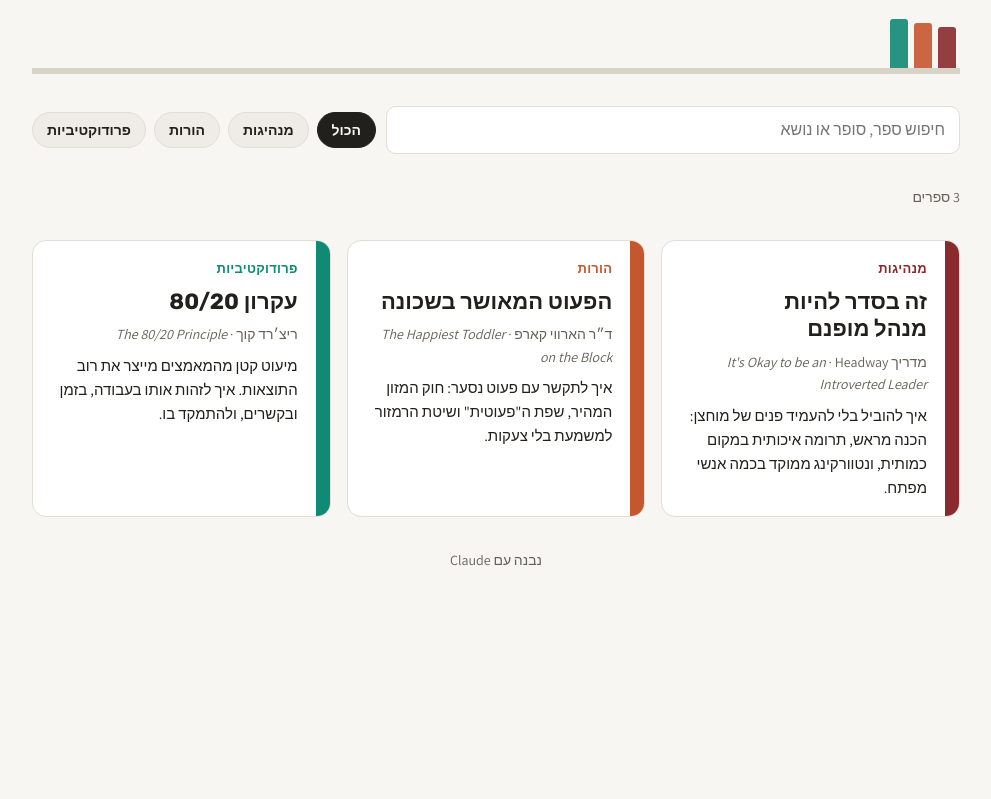
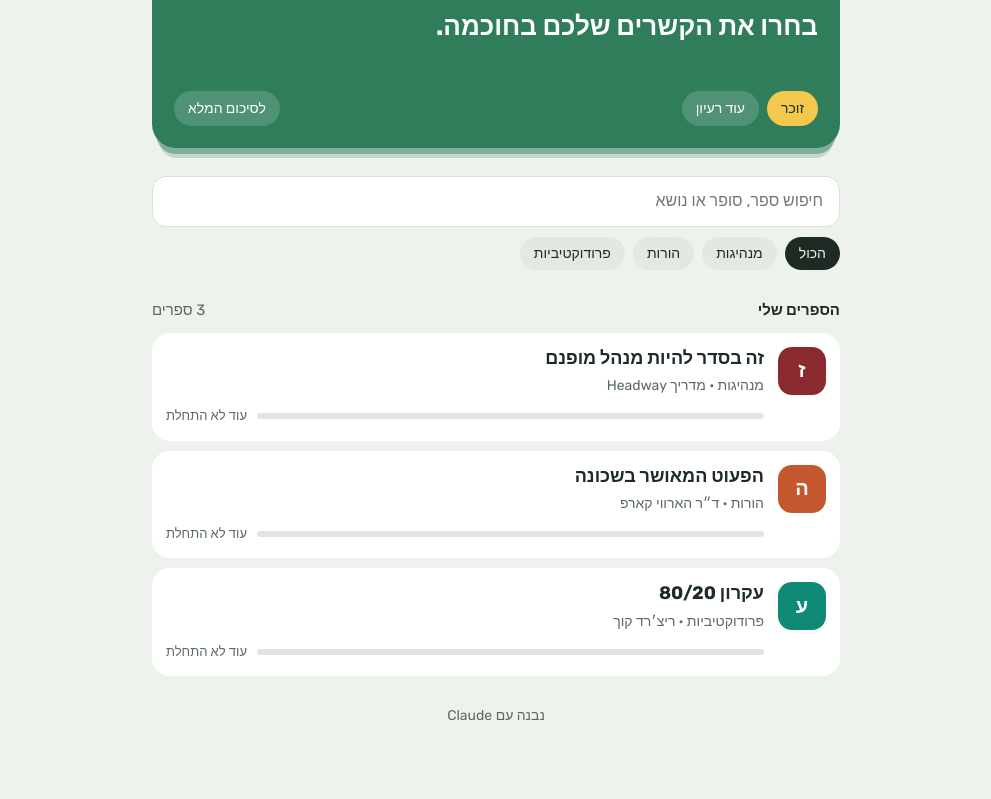
Before and after one commit to EhudShi/Book_library, a plain HTML site: page index.html in a window 1280 px wide. Shown: the part 152-951 px from the top of the page, without its empty margins (144-1135 px from the left). Before the commit the page ends 800 px from the top, so only its background shows below. Drawn offline with Linux system fonts and the light colour scheme.

Commit message:
Redesign site as memory cards: idea of the day, idea deck, step checklists
Co-Authored-By: Claude Opus 5.5 <noreply@anthropic.com>
Claude-Session: https://claude.ai/code/session_01MPiZcdKnwRa4d6XhJGgset

```diff
--- a/assets/book.css
+++ b/assets/book.css
@@ -1,38 +1,65 @@
-/* Shared styles for every book summary page. Each book sets its own --accent / --accent-soft. */
-*,*::before,*::after{box-sizing:border-box}
-:root{
-  --bg:#f7f6f3; --surface:#ffffff; --fg:#22201d; --muted:#665f58; --line:#e2ddd6;
-  --accent:#3b5bdb; --accent-soft:#e7ecfb;
-  --display:"Rubik","Assistant",system-ui,sans-serif;
-  --body:"Assistant","Rubik",system-ui,sans-serif;
-  color-scheme:light;
-}
-@media (prefers-color-scheme:dark){:root:not([data-theme="light"]){
-  --bg:#181614; --surface:#211e1b; --fg:#ece8e3; --muted:#a59d94; --line:#34302b; color-scheme:dark}}
-:root[data-theme="dark"]{--bg:#181614; --surface:#211e1b; --fg:#ece8e3; --muted:#a59d94; --line:#34302b; color-scheme:dark}
-html{-webkit-text-size-adjust:100%}
-body{margin:0;background:var(--bg);color:var(--fg);font-family:var(--body);font-size:17px;line-height:1.7}
-img{max-width:100%}
-.topnav{direction:rtl;max-width:700px;margin:0 auto;padding:20px max(16px,env(safe-area-inset-right,0px)) 0 max(16px,env(safe-area-inset-left,0px))}
-.topnav a{color:var(--muted);text-decoration:none;font-size:15px;font-weight:600}
-.topnav a:hover{color:var(--accent)}
-.wrap{direction:rtl;max-width:700px;margin:0 auto;padding-block:24px 64px;
+/* Shared styles for every book summary page. Tokens come from theme.css.
+   Each book sets its own --accent / --accent-soft (used for its labels and quotes). */
+@import url("theme.css");
+:root{--accent:var(--leaf);--accent-soft:var(--leaf-soft);--display:var(--font);--body:var(--font)}
+
+.topnav{direction:rtl;max-width:700px;margin:0 auto;display:flex;justify-content:space-between;align-items:center;gap:12px;
+  padding:18px max(16px,env(safe-area-inset-right,0px)) 0 max(16px,env(safe-area-inset-left,0px))}
+.topnav a{color:var(--muted);text-decoration:none;font-size:15px;font-weight:500}
+.topnav a:hover{color:var(--leaf)}
+.topnav .pill{background:var(--surface);border-radius:999px;padding:3px 12px;font-size:13px;font-weight:700;color:var(--leaf);font-variant-numeric:tabular-nums}
+
+.wrap{direction:rtl;max-width:700px;margin:0 auto;padding-block:20px 72px;
   padding-left:max(16px,env(safe-area-inset-left,0px));padding-right:max(16px,env(safe-area-inset-right,0px));
-  display:flex;flex-direction:column;gap:36px}
-h1,h2{font-family:var(--display);text-wrap:balance;margin:0;line-height:1.25}
-h1{font-size:clamp(30px,6vw,42px);font-weight:800}
-h2{font-size:22px;font-weight:700;display:flex;gap:10px;align-items:baseline}
-h2 .n{font-size:14px;color:var(--accent);font-weight:700;font-variant-numeric:tabular-nums}
+  display:flex;flex-direction:column;gap:32px}
+h1,h2,h3{font-family:var(--font);text-wrap:balance;margin:0;line-height:1.25}
+h1{font-size:clamp(28px,6vw,40px);font-weight:800}
+h2{font-size:21px;font-weight:700;display:flex;gap:10px;align-items:center}
+h2 .n{flex:none;width:28px;height:28px;border-radius:9px;background:var(--leaf-soft);color:var(--leaf);display:grid;place-items:center;font-size:14px;font-weight:700;font-variant-numeric:tabular-nums}
 p{margin:0}
 ul{margin:0;padding-inline-start:20px;display:flex;flex-direction:column;gap:6px}
-.meta{color:var(--muted);font-size:15px;letter-spacing:.02em}
-header{display:flex;flex-direction:column;gap:14px}
+strong{font-weight:700}
+.meta{color:var(--accent);font-size:14px;font-weight:500}
+header{display:flex;flex-direction:column;gap:12px}
 .lead{font-size:19px}
+
 section{display:flex;flex-direction:column;gap:12px;padding-top:28px;border-top:1px solid var(--line)}
-.key{background:var(--accent-soft);border-radius:10px;padding:12px 16px;font-weight:600}
-.key::before{content:"⚡ "}
-blockquote{margin:0;padding:4px 16px;border-inline-start:3px solid var(--accent);font-style:italic;color:var(--muted)}
+.key{background:var(--surface);border-radius:14px;padding:12px 16px;font-weight:500;border-inline-start:4px solid var(--leaf);box-shadow:var(--shadow)}
+blockquote{margin:0;padding:4px 16px;border-inline-start:3px solid var(--accent);color:var(--muted)}
 blockquote cite{display:block;font-style:normal;font-size:14px;margin-top:4px}
-.todo{background:var(--surface);border:1px solid var(--line);border-radius:12px;padding:20px;display:flex;flex-direction:column;gap:12px}
+
+/* Idea deck, built by book.js from each section's .key line */
+.deck{display:flex;flex-direction:column;gap:12px}
+.deck-head{display:flex;justify-content:space-between;align-items:baseline;gap:12px}
+.deck-head h2{font-size:18px}
+.deck-head span{color:var(--muted);font-size:14px;font-variant-numeric:tabular-nums}
+.cards{display:flex;gap:12px;overflow-x:auto;scroll-snap-type:x mandatory;padding:4px 2px 18px;margin-inline:-2px;scrollbar-width:none}
+.cards::-webkit-scrollbar{display:none}
+.fc{flex:0 0 88%;scroll-snap-align:center;background:var(--surface);border-radius:20px;padding:20px;display:flex;flex-direction:column;gap:10px;min-height:170px;
+  box-shadow:var(--shadow),0 10px 0 -4px var(--leaf-soft),0 18px 0 -8px var(--track)}
+.fc small{color:var(--leaf);font-weight:700;font-size:13px}
+.fc p{font-size:19px;font-weight:700;line-height:1.4}
+.fc a{margin-top:auto;font-size:14px;color:var(--muted);text-decoration:none;font-weight:500}
+.fc a:hover{color:var(--leaf)}
+.dots{display:flex;gap:6px;justify-content:center}
+.dots button{width:8px;height:8px;padding:0;border:0;border-radius:4px;background:var(--track);cursor:pointer}
+.dots button[aria-current="true"]{width:20px;background:var(--leaf)}
+@media (prefers-reduced-motion:no-preference){.cards{scroll-behavior:smooth}.dots button{transition:width .2s ease}}
+@media (min-width:640px){.fc{flex-basis:70%}}
+
+/* Practical steps as a checklist */
+.todo{background:var(--surface);border-radius:20px;padding:20px;display:flex;flex-direction:column;gap:14px;box-shadow:var(--shadow)}
 .todo h2{font-size:20px}
-strong{font-weight:700}
+.todo ul{list-style:none;padding:0;gap:4px}
+.todo .weeks{display:flex;flex-direction:column;gap:4px}
+.todo .weeks li{background:none;border:0;padding:0}
+.todo .weeks b{color:var(--leaf);font-size:15px;display:block}
+.todo-progress{display:flex;align-items:center;gap:10px;font-size:14px;color:var(--muted);font-variant-numeric:tabular-nums}
+.todo-progress .bar{flex:1}
+.step{display:flex;gap:12px;align-items:flex-start;padding:10px 8px;border-radius:12px;cursor:pointer}
+.step:hover{background:var(--bg)}
+.step input{appearance:none;-webkit-appearance:none;flex:none;width:22px;height:22px;margin:3px 0 0;border:2px solid var(--leaf);border-radius:7px;cursor:pointer;display:grid;place-items:center}
+.step input::after{content:"";width:6px;height:11px;border:solid var(--leaf-ink);border-width:0 2.5px 2.5px 0;transform:rotate(45deg) translate(-1px,-1px);opacity:0}
+.step input:checked{background:var(--leaf)}
+.step input:checked::after{opacity:1}
+.step input:checked + span{color:var(--muted);text-decoration:line-through;text-decoration-color:var(--line)}
--- /dev/null
+++ b/assets/theme.css
@@ -0,0 +1,25 @@
+/* Shared design tokens for the whole site ("כרטיסי זיכרון" direction).
+   Palette: sage paper, deep forest ink, white cards, leaf green, sun yellow. One typeface: Rubik. */
+:root{
+  --bg:#eef2ec; --surface:#ffffff; --fg:#1d2b24; --muted:#5a6a61; --line:#d9e1d8; --chip:#e3e9e1;
+  --leaf:#2f7d5b; --leaf-ink:#ffffff; --leaf-soft:#dcebe2; --sun:#f2c94c; --track:#dfe6dd;
+  --font:"Rubik",system-ui,sans-serif;
+  --shadow:0 4px 14px rgb(29 43 36 / .08);
+  color-scheme:light;
+}
+@media (prefers-color-scheme:dark){:root:not([data-theme="light"]){
+  --bg:#111915; --surface:#1a2520; --fg:#e4ede7; --muted:#9db0a5; --line:#2a3832; --chip:#22302a;
+  --leaf:#57b98b; --leaf-ink:#0e1712; --leaf-soft:#1f3329; --sun:#f2c94c; --track:#2a3832;
+  --shadow:0 4px 14px rgb(0 0 0 / .35); color-scheme:dark}}
+:root[data-theme="dark"]{
+  --bg:#111915; --surface:#1a2520; --fg:#e4ede7; --muted:#9db0a5; --line:#2a3832; --chip:#22302a;
+  --leaf:#57b98b; --leaf-ink:#0e1712; --leaf-soft:#1f3329; --sun:#f2c94c; --track:#2a3832;
+  --shadow:0 4px 14px rgb(0 0 0 / .35); color-scheme:dark}
+*,*::before,*::after{box-sizing:border-box}
+html{-webkit-text-size-adjust:100%}
+body{margin:0;background:var(--bg);color:var(--fg);font-family:var(--font);font-size:17px;line-height:1.65}
+a{color:inherit}
+:focus-visible{outline:2px solid var(--leaf);outline-offset:2px}
+.bar{height:6px;background:var(--track);border-radius:3px;overflow:hidden}
+.bar i{display:block;height:100%;background:var(--leaf);border-radius:3px;width:0}
+@media (prefers-reduced-motion:no-preference){.bar i{transition:width .3s ease}}
--- a/books/80-20-principle.html
+++ b/books/80-20-principle.html
@@ -5,8 +5,9 @@
 <meta name="viewport" content="width=device-width,initial-scale=1,viewport-fit=cover">
 <title>עקרון 80/20 · הספרייה שלי</title>
 <link rel="preconnect" href="https://fonts.googleapis.com">
-<link rel="stylesheet" href="https://fonts.googleapis.com/css2?family=Rubik:wght@500;700;800&family=Assistant:wght@400;600;700&display=swap">
+<link rel="stylesheet" href="https://fonts.googleapis.com/css2?family=Rubik:wght@400;500;700;800&display=swap">
 <link rel="stylesheet" href="../assets/book.css">
+<script src="../assets/book.js" defer></script>
 <style>
 :root{--accent:#0f8a74;--accent-soft:#e1f2ee;--minor:#c9d1cd}
 @media (prefers-color-scheme:dark){:root:not([data-theme="light"]){--accent:#3fc4a8;--accent-soft:#1d3530;--minor:#3a4440}}
--- a/index.html
+++ b/index.html
@@ -6,46 +6,48 @@
 <title>הספרייה שלי</title>
 <meta name="description" content="סיכומי ספרים בעברית">
 <link rel="preconnect" href="https://fonts.googleapis.com">
-<link rel="stylesheet" href="https://fonts.googleapis.com/css2?family=Rubik:wght@500;700;800&family=Assistant:wght@400;600;700&display=swap">
+<link rel="stylesheet" href="https://fonts.googleapis.com/css2?family=Rubik:wght@400;500;700;800&display=swap">
+<link rel="stylesheet" href="assets/theme.css">
 <style>
-*,*::before,*::after{box-sizing:border-box}
-:root{
-  --bg:#f7f6f3; --surface:#ffffff; --fg:#22201d; --muted:#665f58; --line:#e2ddd6; --chip:#efece7;
-  --shelf:#d9d2c7;
-  --display:"Rubik","Assistant",system-ui,sans-serif;
-  --body:"Assistant","Rubik",system-ui,sans-serif;
-  color-scheme:light;
-}
-@media (prefers-color-scheme:dark){:root:not([data-theme="light"]){
-  --bg:#181614; --surface:#211e1b; --fg:#ece8e3; --muted:#a59d94; --line:#34302b; --chip:#2b2723; --shelf:#3a352f; color-scheme:dark}}
-:root[data-theme="dark"]{--bg:#181614; --surface:#211e1b; --fg:#ece8e3; --muted:#a59d94; --line:#34302b; --chip:#2b2723; --shelf:#3a352f; color-scheme:dark}
-body{margin:0;background:var(--bg);color:var(--fg);font-family:var(--body);font-size:17px;line-height:1.6}
-.wrap{max-width:960px;margin:0 auto;padding-block:48px 72px;
+/* Home: "idea of the day" card on top, then the book list with how much of each book's steps were applied. */
+.wrap{max-width:720px;margin:0 auto;padding-block:32px 72px;
   padding-left:max(16px,env(safe-area-inset-left,0px));padding-right:max(16px,env(safe-area-inset-right,0px));
-  display:flex;flex-direction:column;gap:32px}
-h1{font-family:var(--display);font-weight:800;font-size:clamp(34px,7vw,52px);line-height:1.1;margin:0}
-header{display:flex;flex-direction:column;gap:10px}
-header p{margin:0;color:var(--muted);font-size:18px}
-.spines{display:flex;gap:6px;align-items:flex-end;height:64px;padding:0 4px;border-bottom:6px solid var(--shelf);margin-top:8px}
-.spines span{width:18px;border-radius:3px 3px 0 0;opacity:.9}
-.tools{display:flex;flex-wrap:wrap;gap:10px;align-items:center}
-.search{flex:1 1 220px;font:inherit;font-size:16px;padding:10px 14px;border-radius:10px;border:1px solid var(--line);background:var(--surface);color:var(--fg)}
-.search:focus{outline:2px solid var(--fg);outline-offset:1px}
+  display:flex;flex-direction:column;gap:28px}
+header{display:flex;justify-content:space-between;align-items:center;gap:12px;flex-wrap:wrap}
+h1{font-weight:800;font-size:clamp(28px,6vw,40px);line-height:1.1;margin:0}
+.streak{background:var(--surface);border-radius:999px;padding:4px 12px;font-size:14px;font-weight:700;color:var(--leaf);font-variant-numeric:tabular-nums}
+.streak[hidden]{display:none}
+
+.daily{position:relative;background:var(--leaf);color:var(--leaf-ink);border-radius:24px;padding:22px;display:flex;flex-direction:column;gap:12px;
+  box-shadow:0 10px 0 -4px color-mix(in srgb,var(--leaf) 45%,transparent),0 18px 0 -8px color-mix(in srgb,var(--leaf) 22%,transparent)}
+.daily small{font-size:14px;font-weight:500;opacity:.85}
+.daily p{margin:0;font-size:clamp(20px,4.6vw,26px);font-weight:700;line-height:1.35;text-wrap:pretty;min-height:2.7em}
+.daily .act{display:flex;gap:8px;flex-wrap:wrap;align-items:center}
+.daily button,.daily a{font:inherit;font-size:14px;font-weight:500;border:0;border-radius:999px;padding:6px 14px;cursor:pointer;text-decoration:none;
+  background:color-mix(in srgb,var(--leaf-ink) 16%,transparent);color:inherit}
+.daily button:hover,.daily a:hover{background:color-mix(in srgb,var(--leaf-ink) 26%,transparent)}
+.daily .done{background:var(--sun);color:#1d2b24}
+.daily .done:hover{background:#f5d56e}
+.daily :focus-visible{outline-color:var(--leaf-ink)}
+.daily a{margin-inline-start:auto}
+
+.tools{display:flex;flex-direction:column;gap:10px}
+.search{font:inherit;font-size:16px;padding:11px 16px;border-radius:14px;border:1px solid var(--line);background:var(--surface);color:var(--fg)}
 .chips{display:flex;flex-wrap:wrap;gap:8px}
-.chip{font:inherit;font-size:14px;font-weight:600;padding:6px 14px;border-radius:999px;border:1px solid var(--line);background:var(--chip);color:var(--fg);cursor:pointer}
-.chip[aria-pressed="true"]{background:var(--fg);color:var(--bg);border-color:var(--fg)}
-.count{color:var(--muted);font-size:14px}
-.grid{display:grid;grid-template-columns:repeat(auto-fill,minmax(260px,1fr));gap:16px}
-.card{display:flex;text-decoration:none;color:inherit;background:var(--surface);border:1px solid var(--line);border-radius:14px;overflow:hidden;transition:transform .15s ease,box-shadow .15s ease}
-.card:hover{transform:translateY(-2px);box-shadow:0 8px 24px rgb(0 0 0 / .08)}
-.card:focus-visible{outline:2px solid var(--fg);outline-offset:2px}
-.spine{flex:none;width:14px}
-.body{padding:18px 18px 16px;display:flex;flex-direction:column;gap:8px;min-width:0}
-.cat{font-size:13px;font-weight:700;letter-spacing:.02em}
-.card h2{font-family:var(--display);font-size:22px;font-weight:700;line-height:1.25;margin:0;text-wrap:balance}
-.by{color:var(--muted);font-size:14px}
-.by bdi{font-style:italic}
-.blurb{margin:0;font-size:15px}
+.chip{font:inherit;font-size:14px;font-weight:500;padding:5px 14px;border-radius:999px;border:0;background:var(--chip);color:var(--fg);cursor:pointer}
+.chip[aria-pressed="true"]{background:var(--fg);color:var(--bg)}
+
+.list{display:flex;flex-direction:column;gap:10px}
+.list-head{display:flex;justify-content:space-between;align-items:baseline;font-size:15px;color:var(--muted)}
+.list-head b{color:var(--fg);font-weight:700}
+.row{display:grid;grid-template-columns:48px minmax(0,1fr);gap:4px 14px;align-items:center;background:var(--surface);border-radius:18px;padding:14px;text-decoration:none;color:inherit}
+.row:hover{box-shadow:var(--shadow)}
+.ic{grid-row:span 3;align-self:start;width:48px;height:48px;border-radius:14px;display:grid;place-items:center;color:#fff;font-weight:800;font-size:20px}
+.row h2{margin:0;font-size:18px;font-weight:700;line-height:1.3;text-wrap:balance}
+.row .by{color:var(--muted);font-size:14px}
+.row .by bdi{direction:ltr}
+.row .prog{display:flex;align-items:center;gap:10px;font-size:13px;color:var(--muted);font-variant-numeric:tabular-nums;margin-top:4px}
+.row .prog .bar{flex:1}
 .empty{color:var(--muted);text-align:center;padding:40px 0}
 footer{color:var(--muted);font-size:14px;text-align:center}
 </style>
@@ -54,16 +56,28 @@ footer{color:var(--muted);font-size:14px;text-align:center}
 <div class="wrap">
   <header>
     <h1>הספרייה שלי</h1>
-    <p>סיכומי ספרים בעברית: הרעיונות המרכזיים, ציטוטים וצעדים לנסות.</p>
-    <div class="spines" id="spines" aria-hidden="true"></div>
+    <span class="streak" id="streak" hidden></span>
   </header>
+
+  <section class="daily" id="daily" aria-live="polite">
+    <small id="d-src">רעיון היום</small>
+    <p id="d-text">...</p>
+    <div class="act">
+      <button type="button" class="done" id="d-done">זוכר</button>
+      <button type="button" id="d-next">עוד רעיון</button>
+      <a id="d-link" href="#">לסיכום המלא</a>
+    </div>
+  </section>
 
   <div class="tools">
     <input class="search" id="q" type="search" placeholder="חיפוש ספר, סופר או נושא" aria-label="חיפוש">
     <div class="chips" id="chips" role="group" aria-label="סינון לפי נושא"></div>
   </div>
-  <div class="count" id="count"></div>
-  <div class="grid" id="grid"></div>
+
+  <div class="list">
+    <div class="list-head"><b>הספרים שלי</b><span id="count"></span></div>
+    <div class="list" id="grid"></div>
+  </div>
   <footer>נבנה עם Claude</footer>
 </div>
 
@@ -71,31 +85,63 @@ footer{color:var(--muted);font-size:14px;text-align:center}
 <script>
 (function(){
   var books = window.BOOKS || [];
-  var grid = document.getElementById('grid');
-  var q = document.getElementById('q');
-  var chips = document.getElementById('chips');
-  var count = document.getElementById('count');
+  var store = {
+    get: function(k){ try { return JSON.parse(localStorage.getItem(k)); } catch(e){ return null; } },
+    set: function(k, v){ try { localStorage.setItem(k, JSON.stringify(v)); } catch(e){} }
+  };
+  function esc(s){ return String(s || '').replace(/[&<>"]/g, function(ch){ return {'&':'&amp;','<':'&lt;','>':'&gt;','"':'&quot;'}[ch]; }); }
+  var today = Math.floor((Date.now() - new Date().getTimezoneOffset() * 60000) / 864e5);
+
+  // ---------- Streak: consecutive days this browser opened the library ----------
+  var st = store.get('lib:streak') || { last: 0, n: 0 };
+  if (st.last !== today){ st.n = st.last === today - 1 ? st.n + 1 : 1; st.last = today; store.set('lib:streak', st); }
+  if (st.n >= 2){ var s = document.getElementById('streak'); s.textContent = st.n + ' ימים ברצף'; s.hidden = false; }
+
+  // ---------- Idea of the day: read the .key lines from one book page at a time ----------
+  var cache = {}, remembered = store.get('lib:remembered') || {};
+  var bi = books.length ? today % books.length : 0, ii = today, tries = 0;
+  var dSrc = document.getElementById('d-src'), dText = document.getElementById('d-text'), dLink = document.getElementById('d-link');
+
+  function ideasOf(b){
+    if (cache[b.slug]) return Promise.resolve(cache[b.slug]);
+    return fetch('books/' + b.slug + '.html').then(function(r){ return r.text(); }).then(function(html){
+      var doc = new DOMParser().parseFromString(html, 'text/html');
+      var list = Array.prototype.map.call(doc.querySelectorAll('.key'), function(k){ return k.textContent.trim(); });
+      return cache[b.slug] = list.length ? list : [b.blurb];
+    }).catch(function(){ return cache[b.slug] = [b.blurb]; });
+  }
+  function show(){
+    if (!books.length){ dText.textContent = 'עוד אין ספרים בספרייה.'; return; }
+    var b = books[bi];
+    ideasOf(b).then(function(list){
+      var i = ii % list.length, text = list[i];
+      // Skip ideas already marked "remembered", unless everything is remembered.
+      if (remembered[b.slug + ':' + i] && tries < 40){ tries++; next(); return; }
+      tries = 0;
+      dSrc.textContent = 'רעיון היום · ' + b.title;
+      dText.textContent = text;
+      dLink.href = 'books/' + b.slug + '.html';
+      dText.dataset.k = b.slug + ':' + i;
+    });
+  }
+  function next(){ bi = (bi + 1) % books.length; if (bi === today % books.length) ii++; show(); }
+  document.getElementById('d-next').onclick = function(){ tries = 0; next(); };
+  document.getElementById('d-done').onclick = function(){
+    if (dText.dataset.k){ remembered[dText.dataset.k] = today; store.set('lib:remembered', remembered); }
+    tries = 0; next();
+  };
+  show();
+
+  // ---------- Book list with search, topic filter and applied-steps progress ----------
+  var grid = document.getElementById('grid'), q = document.getElementById('q'), chips = document.getElementById('chips'), count = document.getElementById('count');
   var active = 'הכול';
-
-  // Decorative shelf: one spine per book, varied heights
-  var spines = document.getElementById('spines');
-  books.forEach(function(b, i){
-    var s = document.createElement('span');
-    s.style.background = b.color;
-    s.style.height = (70 + (i * 37) % 30) + '%';
-    spines.appendChild(s);
-  });
-
-  var cats = ['הכול'].concat(books.map(function(b){return b.category}).filter(function(c, i, a){return c && a.indexOf(c) === i}));
+  var cats = ['הכול'].concat(books.map(function(b){ return b.category; }).filter(function(c, i, a){ return c && a.indexOf(c) === i; }));
   cats.forEach(function(c){
     var btn = document.createElement('button');
     btn.className = 'chip'; btn.type = 'button'; btn.textContent = c;
-    btn.setAttribute('aria-pressed', c === active);
     btn.onclick = function(){ active = c; render(); };
     chips.appendChild(btn);
   });
-
-  function esc(s){ return String(s || '').replace(/[&<>"]/g, function(ch){ return {'&':'&amp;','<':'&lt;','>':'&gt;','"':'&quot;'}[ch]; }); }
 
   function render(){
     var term = q.value.trim().toLowerCase();
@@ -107,14 +153,15 @@ footer{color:var(--muted);font-size:14px;text-align:center}
     });
     count.textContent = list.length === 1 ? 'ספר אחד' : list.length + ' ספרים';
     grid.innerHTML = list.length ? list.map(function(b){
-      return '<a class="card" href="books/' + esc(b.slug) + '.html">' +
-        '<span class="spine" style="background:' + esc(b.color) + '"></span>' +
-        '<div class="body">' +
-          '<span class="cat" style="color:' + esc(b.color) + '">' + esc(b.category) + '</span>' +
-          '<h2>' + esc(b.title) + '</h2>' +
-          '<span class="by">' + esc(b.author) + ' · <bdi dir="ltr">' + esc(b.original) + '</bdi></span>' +
-          '<p class="blurb">' + esc(b.blurb) + '</p>' +
-        '</div></a>';
+      var p = store.get('lib:progress:' + b.slug);
+      var pct = p && p.total ? Math.round(100 * p.done / p.total) : 0;
+      var label = p && p.total ? (p.done === p.total ? 'הכול יושם' : p.done + ' מתוך ' + p.total + ' צעדים') : 'עוד לא התחלת';
+      return '<a class="row" href="books/' + esc(b.slug) + '.html">' +
+        '<span class="ic" style="background:' + esc(b.color) + '" aria-hidden="true">' + esc((b.title || '?').charAt(0)) + '</span>' +
+        '<h2>' + esc(b.title) + '</h2>' +
+        '<span class="by">' + esc(b.category) + ' · ' + esc(b.author) + '</span>' +
+        '<span class="prog"><span class="bar"><i style="width:' + pct + '%"></i></span>' + label + '</span>' +
+        '</a>';
     }).join('') : '<div class="empty">לא נמצאו ספרים</div>';
   }
   q.addEventListener('input', render);
```
Also changed, not shown: assets/book.js (added, +91 -0 lines), books/happiest-toddler.html (+2 -1 lines), books/introverted-leader.html (+2 -4 lines), 1 other file.
